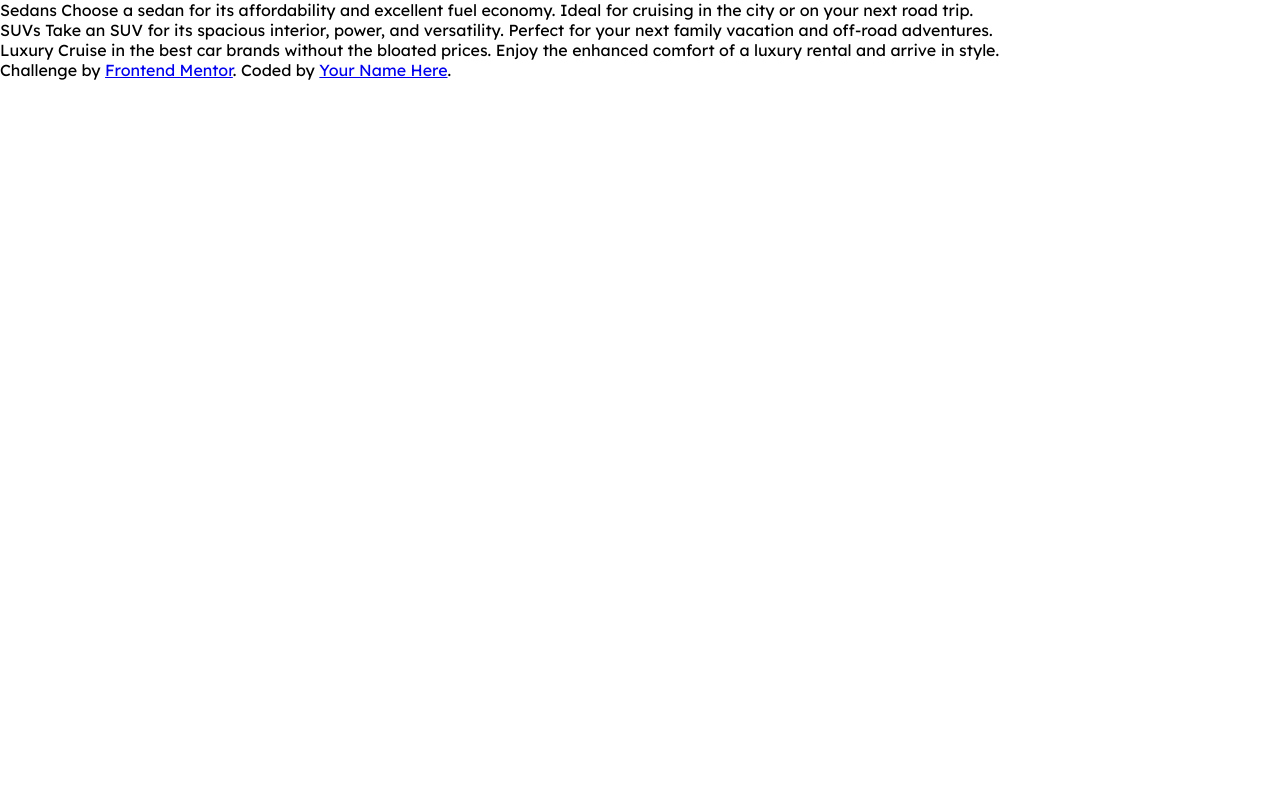
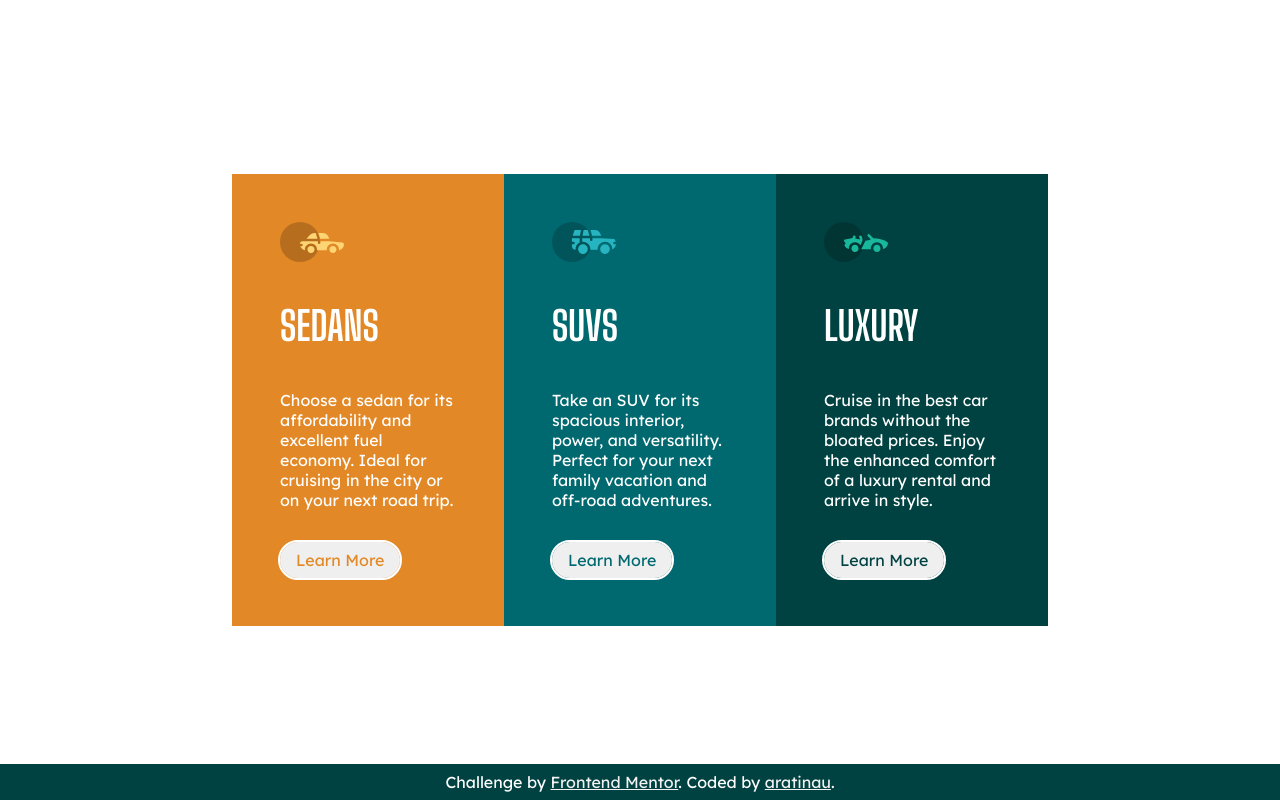
Before and after one commit to aratinau/frontendmentor-3-column-preview-card-component, a plain HTML site: page index.html in a window 1280 px wide. Drawn offline with Linux system fonts and the light colour scheme.

Commit message:
main style done

```diff
--- a/index.css
+++ b/index.css
@@ -75,6 +75,7 @@ body {
     font-weight: 400;
     font-size: var(--fs-300);
     background-color: var(--transparent-white);
+    color: hsl(var(--white));
 }
 
 /* make images easier to work with */
@@ -100,6 +101,12 @@ li {
     list-style: none;
 }
 
+button {
+    cursor: pointer;
+    border: none;
+    outline: none;
+}
+
 /* remove animations for people who've turned them off */
 @media (prefers-reduced-motion: reduce) {
     *,
@@ -116,3 +123,117 @@ li {
 /* ------------------- */
 /* ------------------- */
 /* ------------------- */
+
+.container-main {
+    display: flex;
+    justify-content: center;
+
+    position: absolute;
+    top: 50%;
+    right: 50%;
+    transform: translate(50%,-50%);
+
+    max-width: 1440px;
+}
+
+section {
+    padding: 3em;
+    width: 17em;
+}
+
+section h2 {
+    text-transform: uppercase;
+    font-family: var(--ff-cursive);
+    font-size: 5vh;
+}
+
+h2 {
+    margin-top: 1em;
+    margin-bottom: 1em;
+}
+
+p {
+    margin-bottom: 2em;
+}
+
+/* sedans */
+.block-sedans {
+    background-color: hsl(var(--bright-orange));
+}
+.block-sedans > button {
+    color: hsl(var(--bright-orange));
+}
+
+/* suvs */
+.block-suvs {
+    background-color: hsl(var(--dark-cyan));
+}
+.block-suvs > button {
+    color: hsl(var(--dark-cyan));
+}
+
+/* luxury */
+.block-luxury {
+    background-color: hsl(var(--very-dark-cyan));
+}
+.block-luxury > button {
+    color: hsl(var(--very-dark-cyan));
+}
+
+section > button {
+    padding: .5em 1em;
+    border-radius: 50px;
+    outline: 2px solid hsl(var(--white));
+    color: hsl(var(--bright-orange));
+}
+
+section > button:hover {
+    background-color: transparent;
+    color: black;
+}
+
+/**************/
+/*** footer ***/
+/**************/
+
+footer {
+    position: absolute;
+
+    bottom: 0;
+    left: 0;
+    right: 0;
+
+    padding: .5em;
+    text-align: center;
+    background-color: hsl(var(--very-dark-cyan));
+}
+
+footer a {
+    color: hsl(var(--very-light-gray));
+}
+
+@media (max-width: 860px) {
+    .container-main {
+        display: block;
+        justify-content: center;
+        flex-direction: column;
+
+        position: static;
+        top: 50%;
+        right: 50%;
+        transform: none;
+    }
+
+    section {
+        width: auto;
+        padding: 2.5em;
+    }
+
+    footer {
+        position: sticky;
+    }
+
+    main {
+        margin: 5rem;
+    }
+}
--- a/index.html
+++ b/index.html
@@ -16,23 +16,33 @@
 </head>
 <body>
 
-  <main>
-    <section>Sedans
-      Choose a sedan for its affordability and excellent fuel economy. Ideal for cruising in the city
-      or on your next road trip.</section>
-    <section>SUVs
-      Take an SUV for its spacious interior, power, and versatility. Perfect for your next family vacation
-      and off-road adventures.</section>
-    <section>Luxury
-      Cruise in the best car brands without the bloated prices. Enjoy the enhanced comfort of a luxury
-      rental and arrive in style.</section>
+  <main class="container-main">
+    <section class="block-sedans">
+      <img src="images/icon-sedans.svg" />
+      <h2>Sedans</h2>
+      <p>Choose a sedan for its affordability and excellent fuel economy. Ideal for cruising in the city or on your next road trip.</p>
+      <button>Learn More</button>
+    </section>
+    <section class="block-suvs">
+      <img src="images/icon-suvs.svg" />
+      <h2>SUVs</h2>
+      <p>Take an SUV for its spacious interior, power, and versatility. Perfect for your next family vacation and off-road adventures.</p>
+      <button>Learn More</button>
+    </section>
+    <section class="block-luxury">
+      <img src="images/icon-luxury.svg" />
+      <h2>Luxury</h2>
+      <p>Cruise in the best car brands without the bloated prices. Enjoy the enhanced comfort of a luxury rental and arrive in style.</p>
+      <button>Learn More</button>
+    </section>
   </main>
 
   <footer>
     <div class="attribution">
       Challenge by <a href="https://www.frontendmentor.io?ref=challenge" target="_blank">Frontend Mentor</a>.
-      Coded by <a href="#">Your Name Here</a>.
+      Coded by <a href="https://github.com/aratinau">aratinau</a>.
     </div>
   </footer>
+
 </body>
 </html>
```
Also changed, not shown: design/desktop-design.jpg, screenshot-desktop.png (added), screenshot-mobile.png (added), 1 other file.
